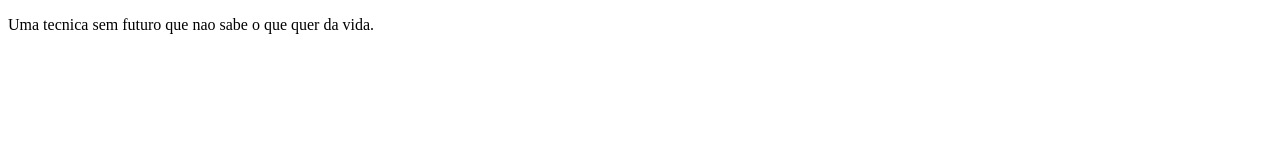
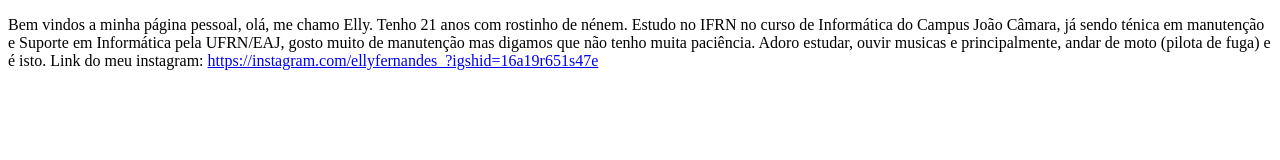
Before and after one commit to ElizangelaFernandes/Repositorio_paginapessoal, a plain HTML site: page index.html in a window 1280 px wide. Drawn offline with Linux system fonts and the light colour scheme.

Commit message:
um arquivo index para a pagina

```diff
--- a/index.html
+++ b/index.html
@@ -1,10 +1,17 @@
 <!DOCTYPE html>
 <html>
     <head>
-        <title>Bem vindos!! </title>
+        <title>Bem vindos a minha página pessoal - Elizangela Fernandes</title>
     </head>
     <body>
-        <p>Uma tecnica sem futuro que nao sabe o que quer da vida. </p>
+        <p>
+     Bem vindos a minha página pessoal, olá, me chamo Elly. Tenho 21 anos com rostinho de nénem.
+     Estudo no IFRN no curso de Informática do Campus João Câmara, já sendo ténica em manutenção e Suporte em Informática
+     pela UFRN/EAJ, gosto muito de manutenção mas digamos que não tenho muita paciência. Adoro estudar,
+     ouvir musicas e principalmente, andar de moto (pilota de fuga) e é isto.
+     Link do meu instagram: <a href="url">https://instagram.com/ellyfernandes_?igshid=16a19r651s47e</a>
+
+    </p>
 
     </body>
 </html>
```
